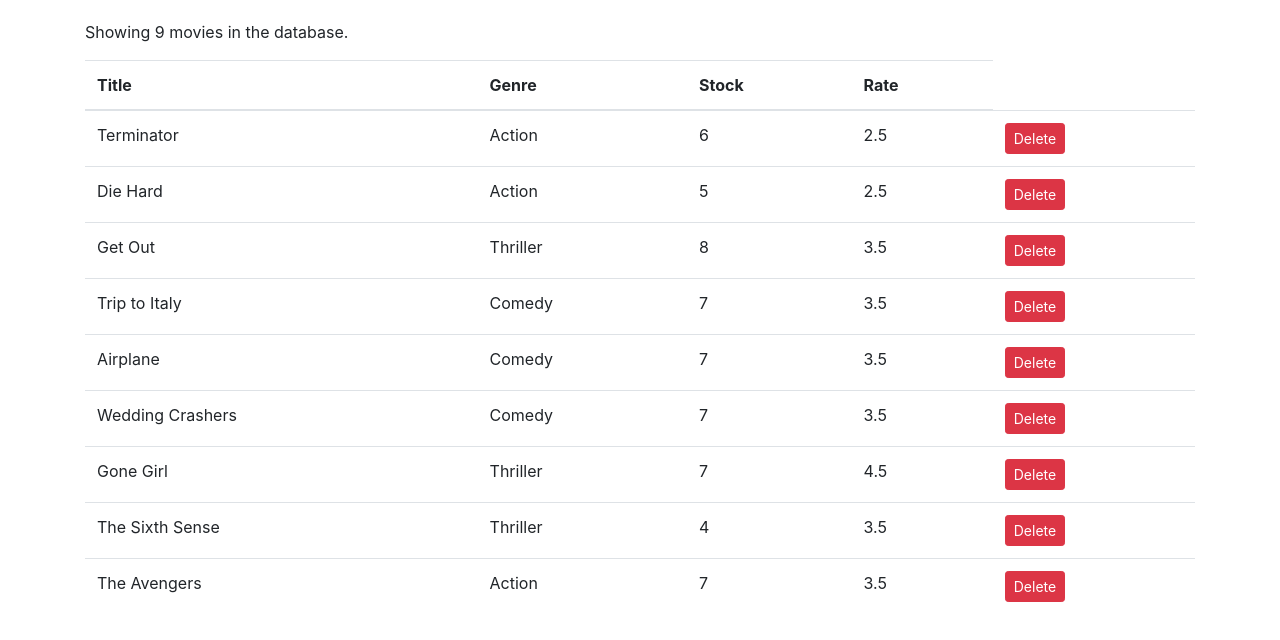
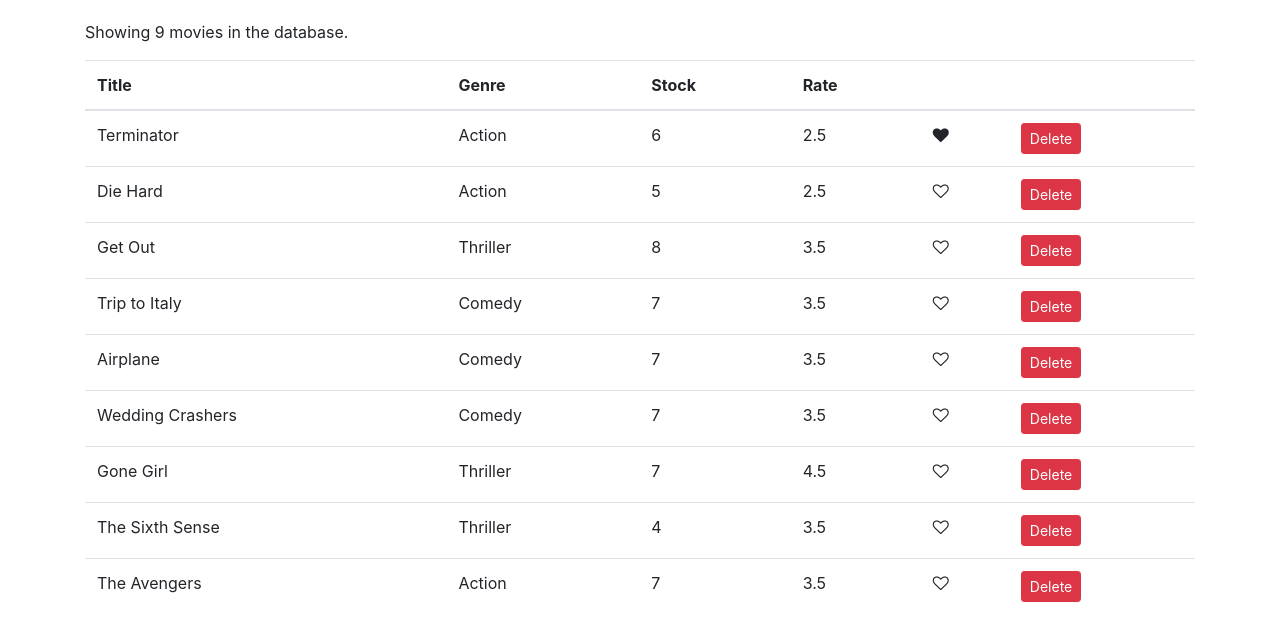
Before and after one commit to benNjogu/ReactJS, a React (Create React App) app in the folder vidly/: page / in a window 1280 px wide. Shown: the top 640 px of the page. Built offline with nearby package versions, Linux system fonts and the light colour scheme.

Commit message:
Like component

```diff
--- /dev/null
+++ b/vidly/src/components/common/like.jsx
@@ -0,0 +1,19 @@
+import React, { Component } from "react";
+
+//Input: liked: boolean
+//Output: onClick
+
+const Like = (props) => {
+  let classes = "fa fa-heart";
+  if (!props.liked) classes += "-o";
+  return (
+    <i
+      onClick={props.onClick}
+      style={{ cursor: "pointer" }}
+      className={classes}
+      aria-hidden="true"
+    />
+  );
+};
+
+export default Like;
--- a/vidly/src/components/movies.jsx
+++ b/vidly/src/components/movies.jsx
@@ -1,5 +1,6 @@
 import React, { Component } from "react";
 import { deleteMovie, getMovies } from "../services/fakeMovieService";
+import Like from "./common/like";
 
 class Movies extends Component {
   state = {
@@ -8,6 +9,14 @@ class Movies extends Component {
 
   handleDelete = (movie) => {
     const movies = this.state.movies.filter((m) => m._id !== movie._id);
+    this.setState({ movies });
+  };
+
+  handleLike = (movie) => {
+    const movies = [...this.state.movies];
+    const index = movies.indexOf(movie);
+    movies[index] = { ...movies[index] };
+    movies[index].liked = !movies[index].liked;
     this.setState({ movies });
   };
 
@@ -26,6 +35,8 @@ class Movies extends Component {
               <th>Genre</th>
               <th>Stock</th>
               <th>Rate</th>
+              <th />
+              <th />
             </tr>
           </thead>
           <tbody>
@@ -35,6 +46,12 @@ class Movies extends Component {
                 <td>{movie.genre.name}</td>
                 <td>{movie.numberInStock}</td>
                 <td>{movie.dailyRentalRate}</td>
+                <td>
+                  <Like
+                    liked={movie.liked}
+                    onClick={() => this.handleLike(movie)}
+                  />
+                </td>
                 <td>
                   <button
                     onClick={() => this.handleDelete(movie)}
--- a/vidly/src/services/fakeMovieService.js
+++ b/vidly/src/services/fakeMovieService.js
@@ -7,7 +7,8 @@ const movies = [
     genre: { _id: "5b21ca3eeb7f6fbccd471818", name: "Action" },
     numberInStock: 6,
     dailyRentalRate: 2.5,
-    publishDate: "2018-01-03T19:04:28.809Z"
+    publishDate: "2018-01-03T19:04:28.809Z",
+    liked: true
   },
   {
     _id: "5b21ca3eeb7f6fbccd471816",
```
